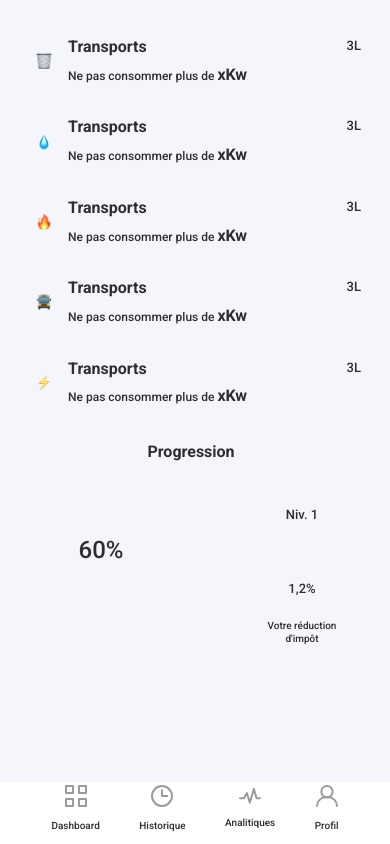
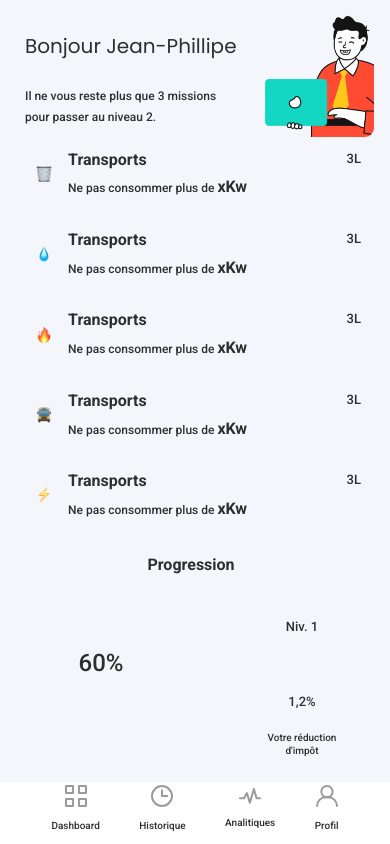
Before and after one commit to ETombuyses/agora, a React (Create React App) app: page / in a window 390 px wide. Built offline with nearby package versions, Linux system fonts and the light colour scheme.

Commit message:
[component] WelcomeBanner component creation - mobile version

```diff
--- /dev/null
+++ b/src/components/molecules/WelcomeBanner.jsx
@@ -0,0 +1,47 @@
+import React from 'react'
+import styled from 'styled-components'
+
+import hello from '../../assets/images/hello-mobile.png'
+
+/* -----------------------------------------------------STYLE------------------------------------------------ */
+
+const WelcomeWrapper = styled.div`
+  position: relative;
+  background: ${(props) => props.theme.green};
+  padding: 9px;
+  border-radius: 10px;
+  font-size: 23px;
+
+  img {
+    position: absolute;
+    width: auto;
+    height: calc(100% + 9px);
+    bottom: 0;
+    right: 0;
+    border-radius: 9px;
+    max-height: 140px;
+  }
+`
+
+const Title = styled.h2`
+  font-size: 20px;
+  max-width: calc(100% - 60px);
+  margin-bottom: 27px;
+`
+
+const Text = styled.h2`
+  font-size: 12px;
+  max-width: calc(100% - 43%);
+`
+
+/* -----------------------------------------------------COMPONENT------------------------------------------------ */
+
+export const WelcomeBanner = () => {
+  return (
+    <WelcomeWrapper>
+      <Title className="heading">Bonjour Jean-Phillipe</Title>
+      <Text>Il ne vous reste plus que 3 missions pour passer au niveau 2.</Text>
+      <img src={hello}></img>
+    </WelcomeWrapper>
+  )
+}
--- a/src/routes/Dashboard.jsx
+++ b/src/routes/Dashboard.jsx
@@ -1,12 +1,15 @@
 import React from 'react'
+
+import { WelcomeBanner } from '../components/molecules/WelcomeBanner'
+import { Task } from '../components/molecules/Task'
 import { LevelProgress } from '../components/molecules/LevelProgress'
-import { Task } from '../components/molecules/Task'
 
 /* -----------------------------------------------------COMPONENT------------------------------------------------ */
 
 export default function Dashboard() {
   return (
     <div className="pageWrapper">
+      <WelcomeBanner />
       <Task task="trash" progression={100}></Task>
       <Task task="water" progression={0}></Task>
       <Task task="gas" progression={49}></Task>
```
Also changed, not shown: src/assets/images/hello-mobile.png (added), src/assets/images/hello.png (added).
